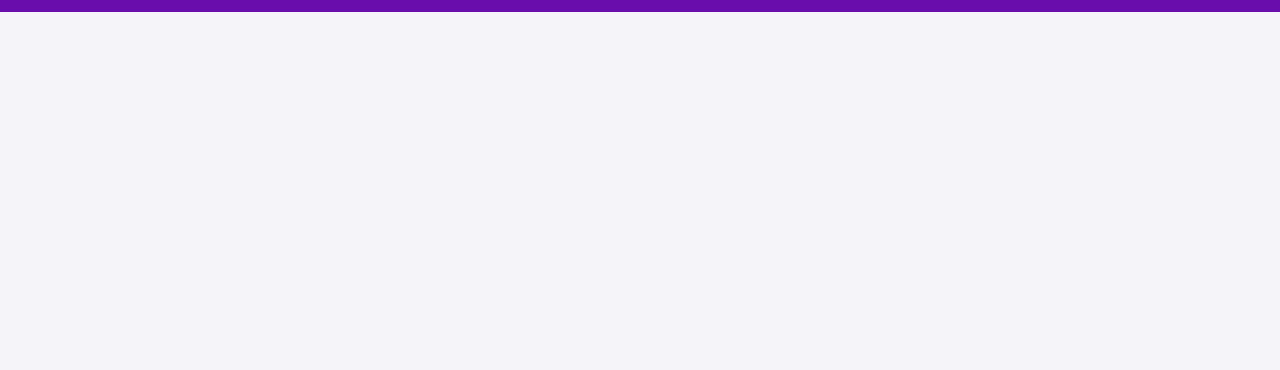
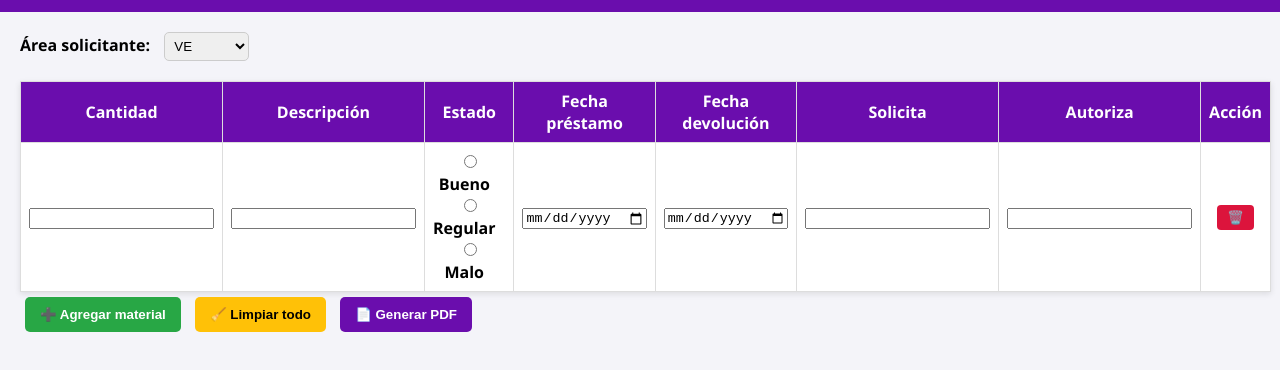
Before and after one commit to jd33voe-source/Prestamo_Material_Mobiliario_VOE, a plain HTML site: page index.html in a window 1280 px wide. Shown: the part 162-532 px from the top of the page. Drawn offline with Linux system fonts and the light colour scheme.

Commit message:
reestructuracion index

```diff
--- a/index.html
+++ b/index.html
@@ -36,24 +36,139 @@
   </header>
 
   <main>
-    <!-- resto del formulario igual que antes -->
+    <label>Área solicitante:</label>
+    <select id="areaSolicitante">
+      <option value="VE">VE</option>
+      <option value="VS">VS</option>
+      <option value="VCEyEC">VCEyEC</option>
+      <option value="VRFE">VRFE</option>
+    </select>
+
+    <table id="materialTable">
+      <thead>
+        <tr>
+          <th>Cantidad</th>
+          <th>Descripción</th>
+          <th>Estado</th>
+          <th>Fecha préstamo</th>
+          <th>Fecha devolución</th>
+          <th>Solicita</th>
+          <th>Autoriza</th>
+          <th>Acción</th>
+        </tr>
+      </thead>
+      <tbody>
+        <tr>
+          <td><input type="number"></td>
+          <td><input type="text"></td>
+          <td>
+            <label><input type="radio" name="estado0" value="Bueno"> Bueno</label>
+            <label><input type="radio" name="estado0" value="Regular"> Regular</label>
+            <label><input type="radio" name="estado0" value="Malo"> Malo</label>
+          </td>
+          <td><input type="date"></td>
+          <td><input type="date"></td>
+          <td><input type="text"></td>
+          <td><input type="text"></td>
+          <td><button class="delete-btn" onclick="deleteRow(this)">🗑️</button></td>
+        </tr>
+      </tbody>
+    </table>
+
+    <button class="btn btn-add" onclick="addRow()">➕ Agregar material</button>
+    <button class="btn btn-clear" onclick="clearTable()">🧹 Limpiar todo</button>
+    <button class="btn btn-pdf" onclick="generatePDF()">📄 Generar PDF</button>
   </main>
 
   <script>
+    let rowCount = 1;
+
+    function addRow() {
+      const tbody = document.querySelector("#materialTable tbody");
+      const row = document.createElement("tr");
+      row.innerHTML = `
+        <td><input type="number"></td>
+        <td><input type="text"></td>
+        <td>
+          <label><input type="radio" name="estado${rowCount}" value="Bueno"> Bueno</label>
+          <label><input type="radio" name="estado${rowCount}" value="Regular"> Regular</label>
+          <label><input type="radio" name="estado${rowCount}" value="Malo"> Malo</label>
+        </td>
+        <td><input type="date"></td>
+        <td><input type="date"></td>
+        <td><input type="text"></td>
+        <td><input type="text"></td>
+        <td><button class="delete-btn" onclick="deleteRow(this)">🗑️</button></td>
+      `;
+      tbody.appendChild(row);
+      rowCount++;
+    }
+
+    function deleteRow(button) {
+      const row = button.closest("tr");
+      row.remove();
+    }
+
+    function clearTable() {
+      const tbody = document.querySelector("#materialTable tbody");
+      tbody.innerHTML = "";
+      rowCount = 0;
+      addRow();
+    }
+
     function generatePDF() {
       const { jsPDF } = window.jspdf;
       const doc = new jsPDF();
 
-      // Logo (requiere base64 o convertir imagen)
-      // Ejemplo: doc.addImage(logoBase64, "PNG", 15, 10, 30, 30);
-
+      // Encabezado
       doc.setFontSize(12);
       doc.text("JUNTA DISTRITAL EJECUTIVA 33", 105, 20, { align: "center" });
       doc.text("VOCALÍA DE ORGANIZACIÓN ELECTORAL", 105, 30, { align: "center" });
       doc.setFontSize(14);
       doc.text("FORMATO DE PRÉSTAMOS DE MOBILIARIO Y MATERIAL ELÉCTRICO", 105, 45, { align: "center" });
 
-      // resto del código igual...
+      // Área solicitante
+      const area = document.getElementById("areaSolicitante").value;
+      doc.setFontSize(12);
+      doc.text("Área solicitante: " + area, 20, 65);
+
+      // Construir tabla
+      const rows = [];
+      const tableRows = document.querySelectorAll("#materialTable tbody tr");
+      tableRows.forEach((tr, i) => {
+        const cells = tr.querySelectorAll("td");
+        let estado = "";
+        const radios = cells[2].querySelectorAll("input[type=radio]");
+        radios.forEach(r => { if (r.checked) estado = r.value; });
+        rows.push([
+          cells[0].querySelector("input").value,
+          cells[1].querySelector("input").value,
+          estado,
+          cells[3].querySelector("input").value,
+          cells[4].querySelector("input").value,
+          cells[5].querySelector("input").value,
+          cells[6].querySelector("input").value
+        ]);
+      });
+
+      doc.autoTable({
+        head: [["Cantidad","Descripción","Estado","Fecha préstamo","Fecha devolución","Solicita","Autoriza"]],
+        body: rows,
+        startY: 80,
+        styles: { fontSize: 10, halign: "center" },
+        headStyles: { fillColor: [106, 13, 173] }
+      });
+
+      // Firmas
+      const finalY = doc.lastAutoTable.finalY + 30;
+      doc.setFontSize(12);
+      doc.text("Firma del solicitante", 50, finalY);
+      doc.text("Firma del que autoriza", 150, finalY);
+
+      doc.line(40, finalY - 5, 90, finalY - 5);
+      doc.line(140, finalY - 5, 190, finalY - 5);
+
+      doc.save("Formato_Prestamo.pdf");
     }
   </script>
 </body>
```
